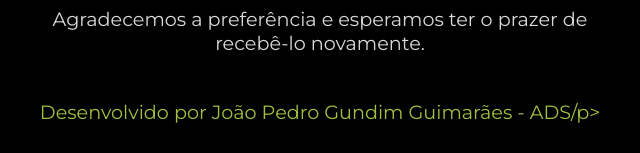
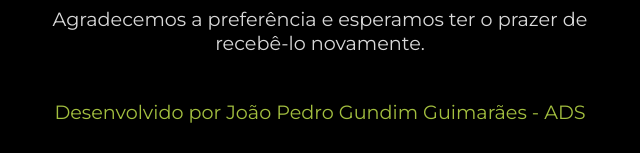
Before and after one commit to joyttape/BigBite-JP, a plain HTML site: page about.html in a window 1280 px wide. Shown: the part 1419-1572 px from the top of the page, 320-960 px from the left. Drawn offline with Linux system fonts and the light colour scheme.

Commit message:
Update about.html

```diff
--- a/about.html
+++ b/about.html
@@ -62,7 +62,7 @@
         </section>
     </main>
     <footer>
-        <p class="rodape">Desenvolvido por João Pedro Gundim Guimarães - ADS/p>
+        <p class="rodape">Desenvolvido por João Pedro Gundim Guimarães - ADS</p>
     </footer>
 </body>
 </html>
```
